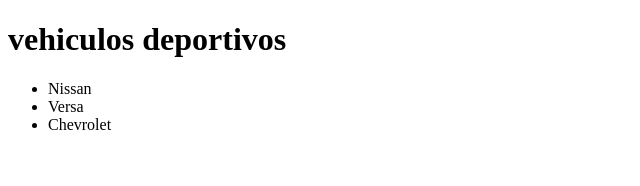
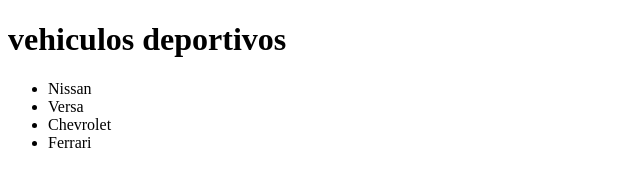
Before and after one commit to MoralesNovaJorge/RUBRICA, a plain HTML site: page index.html in a window 1280 px wide. Shown: the full height of the page, 0-640 px from the left. Drawn offline with Linux system fonts and the light colour scheme.

Commit message:
commit 7 rama develop

```diff
--- a/index.html
+++ b/index.html
@@ -11,6 +11,7 @@
     <li>Nissan</li>
     <li>Versa</li>
     <li>Chevrolet</li>
+    <li>Ferrari</li>
 
 </ul>
 
```
